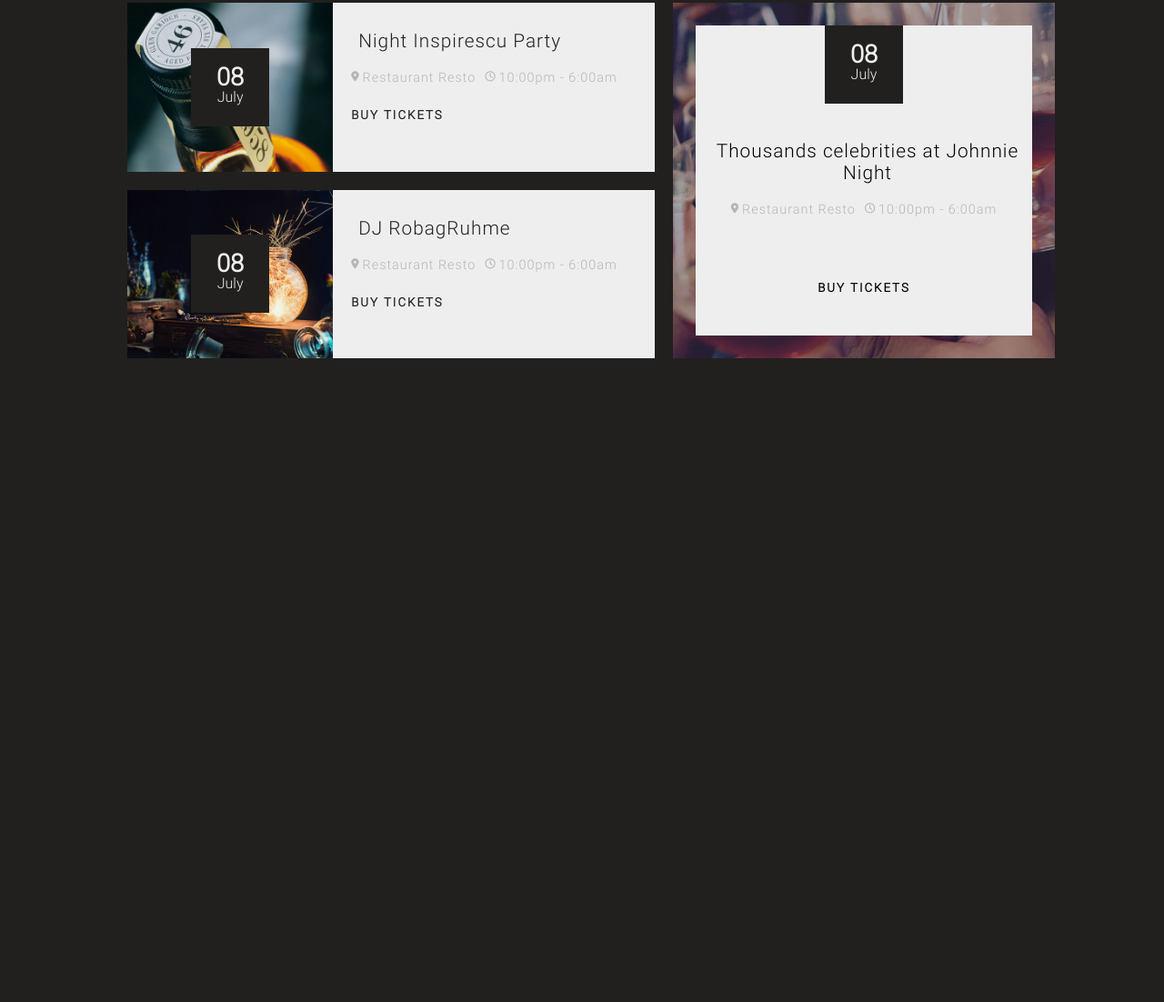
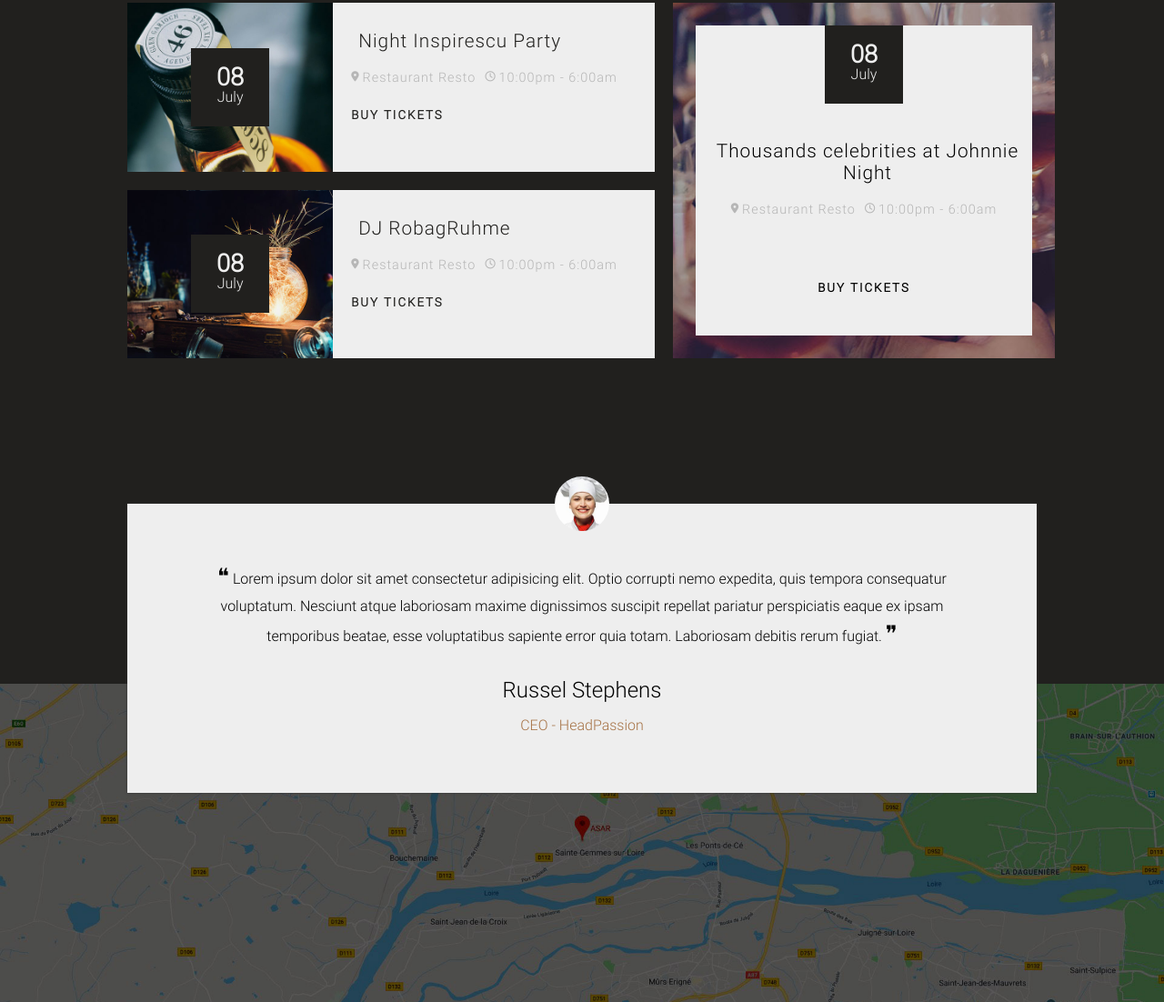
Before and after one commit to Lulu-Soso/SASS-SEO-Le-Resto, a plain HTML site: page index.html in a window 1280 px wide. Shown: the part 3146-4248 px from the top of the page at 91% size. Before the commit the page ends 3630 px from the top, so only its background shows below. Drawn offline with Linux system fonts and the light colour scheme.

Commit message:
created html and css of section5

```diff
--- a/assets/styles/layouts/_section5.scss
+++ b/assets/styles/layouts/_section5.scss
@@ -0,0 +1,58 @@
+.section5 {
+    padding: 70px 0 230px;
+    position: relative;
+
+    &::after {
+        content: "";
+        height: 350px;
+        width: 100%;
+        position: absolute;
+        background: url(../img/gmap.jpg) center/cover;
+        left: 0;
+        bottom: 0;
+    }
+    .quote-container {
+        background: $white;
+        z-index: 3;
+        position: relative;
+        max-width: 1000px;
+        width: 90%;
+        margin: 0 auto;
+        padding: 65px 70px;
+        box-shadow: 0 0 3px #333;
+
+        &::before {
+            content: "";
+            position: absolute;
+            background: url(../img/avatar-02.jpg) center/cover;
+            width: 60px;
+            height: 60px;
+            top: -30px;
+            left: 50%;
+            transform: translateX(-50%);
+            border-radius: 50px;
+        }
+        .text-container {
+            line-height: 30px;
+
+            &::before {
+                content: "❝";
+            }
+            &::after {
+                content: "❞";
+            }
+            &::before,
+            &::after {
+                font-size: 1.5rem;
+            }
+        }
+        h2 {
+            margin: 30px 0 15px;
+            font-family: $font3;
+            font-weight: 100;
+        }
+        p {
+            color: $color1;
+        }
+    }
+}
--- a/index.html
+++ b/index.html
@@ -221,7 +221,12 @@
             </div>
             <div class="address">
               <h3>Night Inspirescu Party</h3>
-                <p><i class="fas fa-map-marker-alt"></i>Restaurant Resto<i class="far fa-clock"></i>10:00pm - 6:00am</p>
+              <p>
+                <i class="fas fa-map-marker-alt"></i>Restaurant Resto<i
+                  class="far fa-clock"
+                ></i
+                >10:00pm - 6:00am
+              </p>
               <h5>BUY TICKETS</h5>
             </div>
           </div>
@@ -234,7 +239,12 @@
             </div>
             <div class="address">
               <h3>DJ RobagRuhme</h3>
-                <p><i class="fas fa-map-marker-alt"></i>Restaurant Resto<i class="far fa-clock"></i>10:00pm - 6:00am</p>
+              <p>
+                <i class="fas fa-map-marker-alt"></i>Restaurant Resto<i
+                  class="far fa-clock"
+                ></i
+                >10:00pm - 6:00am
+              </p>
               <h5>BUY TICKETS</h5>
             </div>
           </div>
@@ -247,12 +257,31 @@
                 </div>
               </div>
               <h3>Thousands celebrities at Johnnie Night</h3>
-                <p><i class="fas fa-map-marker-alt"></i>Restaurant Resto<i class="far fa-clock"></i>10:00pm - 6:00am</p>
+              <p>
+                <i class="fas fa-map-marker-alt"></i>Restaurant Resto<i
+                  class="far fa-clock"
+                ></i
+                >10:00pm - 6:00am
+              </p>
               <h5>BUY TICKETS</h5>
             </div>
           </div>
         </div>
       </div>
     </section>
+
+    <section class="section5">
+      <div class="quote-container">
+        <div class="text-container">
+          Lorem ipsum dolor sit amet consectetur adipisicing elit. Optio
+          corrupti nemo expedita, quis tempora consequatur voluptatum. Nesciunt
+          atque laboriosam maxime dignissimos suscipit repellat pariatur
+          perspiciatis eaque ex ipsam temporibus beatae, esse voluptatibus
+          sapiente error quia totam. Laboriosam debitis rerum fugiat.
+        </div>
+        <h2>Russel Stephens</h2>
+        <p>CEO - HeadPassion</p>
+      </div>
+    </section>
   </body>
 </html>
```
Also changed, not shown: assets/styles/index.css, 1 other file. Lines whose indentation alone changed are shown as unchanged.
